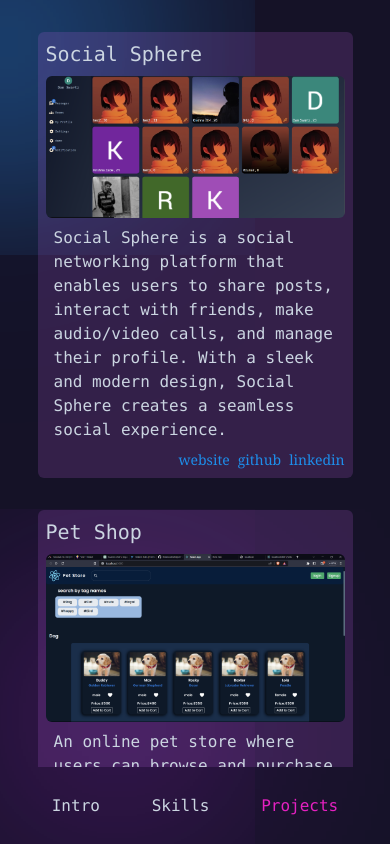
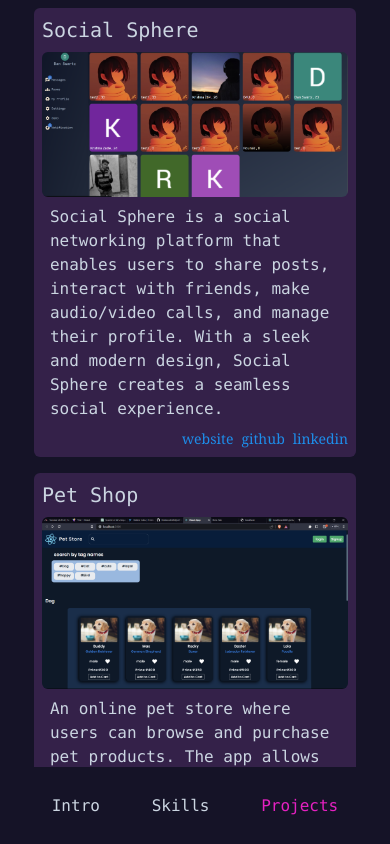
Before and after one commit to Krishcode264/portfolio, a Next.js app: page /projects in a window 390 px wide. Built offline with nearby package versions, Linux system fonts and the light colour scheme.

Commit message:
fix:mobile ui

```diff
--- a/app/globals.css
+++ b/app/globals.css
@@ -5,7 +5,7 @@
 body {
   color: var(--foreground);
   background: rgb(21, 19, 37);
-  font-family: Arial, Helvetica, sans-serif;
+
 
 }
 div{
@@ -89,7 +89,23 @@ background: linear-gradient(to right, rgba(27, 20, 45, 0.9), rgba(190, 174, 214,
   transition: color 0.5s;
 }
 
-.main-wrapper::before {
+/* .main-wrapper::before {
+  z-index: -20;
+
+  content: "";
+
+  border-radius: 50%;
+  position: absolute;
+  animation: rotate 10s infinite  alternate-reverse;
+
+  transition: all;
+
+  box-shadow: 1vw 5vh 60vh 12vh rgb(38, 149, 240),
+    30vw 85vh 63vh 8vh rgb(183, 38, 240);
+} */
+
+@media(min-width:500px){
+  .main-wrapper::before {
   z-index: -20;
 
   content: "";
@@ -103,6 +119,21 @@ background: linear-gradient(to right, rgba(27, 20, 45, 0.9), rgba(190, 174, 214,
   box-shadow: 1vw 5vh 60vh 12vh rgb(38, 149, 240),
     30vw 85vh 63vh 8vh rgb(183, 38, 240);
 }
+}
+/* .main-wrapper::before {
+  z-index: -20;
+
+  content: "";
+
+  border-radius: 50%;
+  position: absolute;
+  animation: rotate 10s infinite  alternate-reverse;
+
+  transition: all;
+
+  box-shadow: 2vw 4vh 12vh 8vh rgb(38, 149, 240),
+    30vw 85vh 160px 8vh rgb(183, 38, 240);
+} */
 .glass {
   opacity: 0.6;
 }
@@ -111,8 +142,8 @@ background: linear-gradient(to right, rgba(27, 20, 45, 0.9), rgba(190, 174, 214,
   background: #d4ccd76a;
 
 
-}
-@keyframes rotatee {
+ }
+/* @keyframes rotatee {
   0% {
     box-shadow: 20px 330px 350px 100px rgb(38, 149, 240),
       -300px -40px 35px 10px rgb(183, 38, 240),
@@ -133,4 +164,4 @@ background: linear-gradient(to right, rgba(27, 20, 45, 0.9), rgba(190, 174, 214,
       -20vh 70vh 335px 100px rgb(183, 38, 240),
       50px 310px 240px 90px rgb(217, 50, 89);
 }
-}
+} */
--- a/app/intro/page.tsx
+++ b/app/intro/page.tsx
@@ -26,9 +26,9 @@ import { heroSkills } from "../exports";
   };
 const Intro = () => {
   return (
-    <div className="h-full overflow-hidden  ">
-      <div className="flex  h-[70%]  flex-col gap-4 items-center justify-center ">
-        <span className="md:w-[70%]  p-4  mb:mt-8 ">
+    <div className="lg:w-[80%] mx-auto  h-full flex  flex-col  justify-evenly overflow-hidden   ">
+      <div className="flex    flex-col gap-4 items-center justify-center ">
+        <span className=" p-4  ">
           <h1 className="text-slate-300 font-mono sm:text-2xl mb-20 text-center text-wrap">
             Hey there! I’m Krishna Zade, a full-stack web developer from India
             with a passion for building solutions that don’t just work – they
@@ -68,7 +68,7 @@ const Intro = () => {
         </div>
       </div>
 
-      <div className="    w-[90%] md:w-[70%] mx-auto  mt-4 overflow-hidden  rounded-md ">
+      <div className="    w-[90%] md:w-full mx-auto  mt-4 overflow-hidden  rounded-md ">
         <div className="p-4   w-full gap-4  flex   move ">
           {heroSkills.map((s) => {
             return <HeroSkill key={s.name} logo={s.logo} name={s.name} />;
--- a/app/layout.tsx
+++ b/app/layout.tsx
@@ -19,14 +19,12 @@ export default function RootLayout({
   return (
     <html lang="en">
       <body className="">
-        <div className="main-wrapper     w-[100vw] h-screen flex flex-col  ">
-          <div
-          className="  h-full w-full overflow-auto  flex items-center justify-center"
-          >
+        <div className=" main-wrapper h-[100dvh] w-screen  flex flex-col  ">
+          <div className="md:w-[80%]  lg:w-[70%]  w-full  mx-auto   h-full overflow-auto  flex items-center justify-center">
             {children}
           </div>
 
-       <Nav/>
+          <Nav />
         </div>
       </body>
     </html>
--- a/app/projects/page.tsx
+++ b/app/projects/page.tsx
@@ -23,7 +23,7 @@ const Project=({p}:{p:Project})=>{
    });
 
 return (
-  <div className="project  font-mono relative   mx-auto sm:w-[70%] w-[90%] my-auto      hover:cursor-pointer rounded-md p-2 ">
+  <div className="project  font-mono relative   mx-auto sm:w-[60%] w-[90%] my-auto      hover:cursor-pointer rounded-md p-2 ">
     <h4 className="text-xl text-slate-300 mb-2">{p.name}</h4>
 
     <Image
@@ -55,7 +55,7 @@ return (
 
 const Projects = () => {
   return (
-    <div className='flex p-4 mt-8  overflow-y-auto flex-col  gap-8 sm:p-4 px-5 md:w-[80%] lg:w-[70%] h-full items-stretch '>
+    <div className='flex h-full p-4 mb-4 md:py-12 flex-col gap-4  md:gap-8  '>
 
 {projects.map((p)=>{
 return (
--- a/app/skills/page.tsx
+++ b/app/skills/page.tsx
@@ -52,7 +52,7 @@ const Skill = ({
 };
 const Skills = () => {
   return (
-    <div className=" mt-12   h-auto  mb:pt-16 sm:pt-1 md:w-[70%] p-2 flex flex-col  justify-center  gap-4 overflow-auto">
+    <div className=" mx-auto p-4  flex flex-col  justify-center  gap-4 overflow-auto">
       <SkillContainer skills={FrontEndSkills} type="Front End" />
 
       <SkillContainer skills={BackEndSkills} type="Backend " />
```
